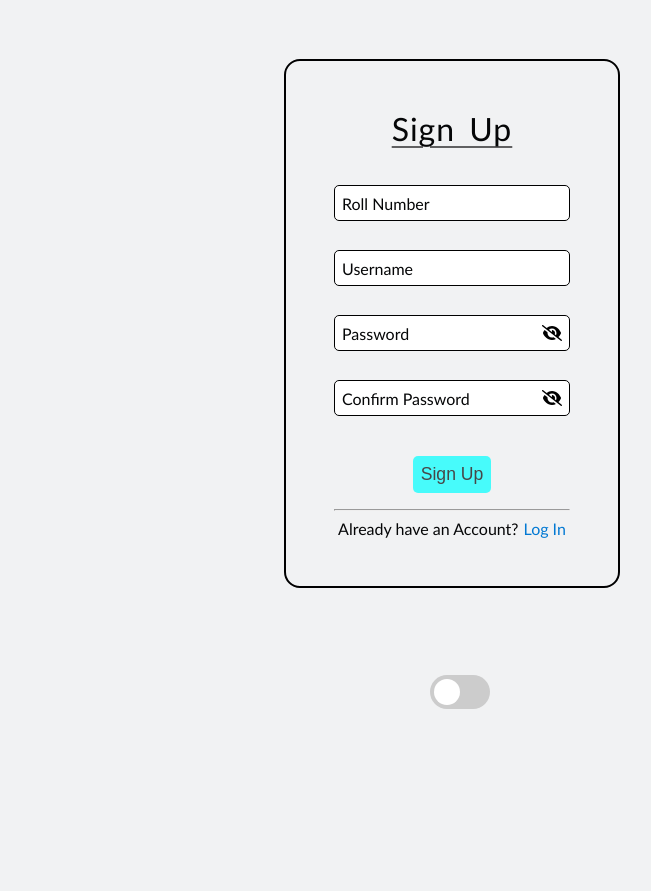
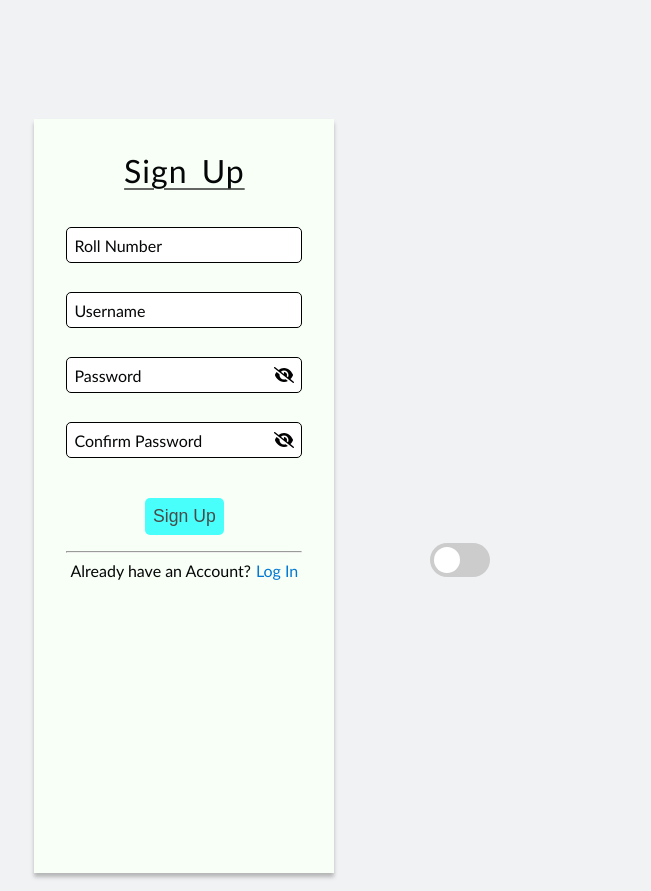
Before and after one commit to akshat1423/InstiGram, a React (Vite) app in the folder InstiGram-Frontend/: page / in a window 1280 px wide. Shown: the whole page, without its empty margins (188-839 px from the left). Before the commit the page ends 800 px from the top, so only its background shows below. Built offline with nearby package versions, Linux system fonts and the light colour scheme.

Commit message:
login styles

```diff
--- a/InstiGram-Frontend/src/App.css
+++ b/InstiGram-Frontend/src/App.css
@@ -1,6 +1,7 @@
 :root {
     --background-color: #f1f2f3;
     --background-color-dark: #050607;
+
     --border-color: black;
     --border-color-dark: white;
 
--- a/InstiGram-Frontend/src/components/Card/Card.css
+++ b/InstiGram-Frontend/src/components/Card/Card.css
@@ -1,13 +1,25 @@
 .card {
-    border: var(--border-color) solid 2px;
-    border-radius: 1rem;
+    position: absolute;
 
-    width: fit-content;
-    padding: 1rem;
+    width: 550.58px;
+    height: 754.47px;
+    top: 119px;
+    left: 222.42px;
 
-    transition: 1s;
+    background: #F8FFF6;
+
+    box-shadow: 0px 4px 4px 0px #00000040;
 }
 
 .card.darkMode {
     border: var(--border-color-dark) solid 2px;
 }
+
+.background-1 {
+    position: absolute;
+
+    width: 557.77px;
+    height: 766.14px;
+    top: 124.39px;
+    left: 204.45px;
+}
--- a/InstiGram-Frontend/src/components/Card/Card.jsx
+++ b/InstiGram-Frontend/src/components/Card/Card.jsx
@@ -7,8 +7,12 @@ export default function Card({ children, ...rootAttributes }) {
     const darkMode = useRecoilValue(darkModeAtom)
 
     return (
-        <div className={ darkMode ? "card darkMode" : "card" } { ...rootAttributes }>
-            { children }
-        </div>
+        <>
+            <div className="background-1"></div>
+            <div className="background-2"></div>
+            <div className={ darkMode ? "card darkMode" : "card" } { ...rootAttributes }>
+                { children }
+            </div>
+        </>
     )
 }
```
Also changed, not shown: InstiGram-Frontend/src/components/SideCard/SideCard.jsx (added, +9 -0 lines), InstiGram-Frontend/src/components/SideCard/SideCard.css (added), 1 other file (tests, documents, lock files or other folders).
